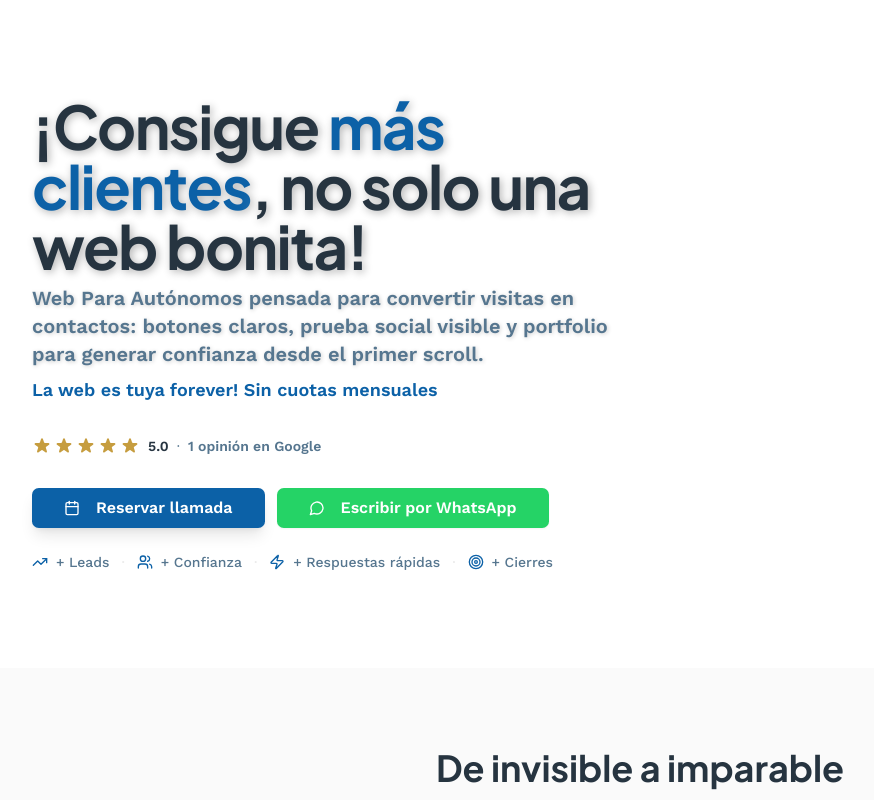
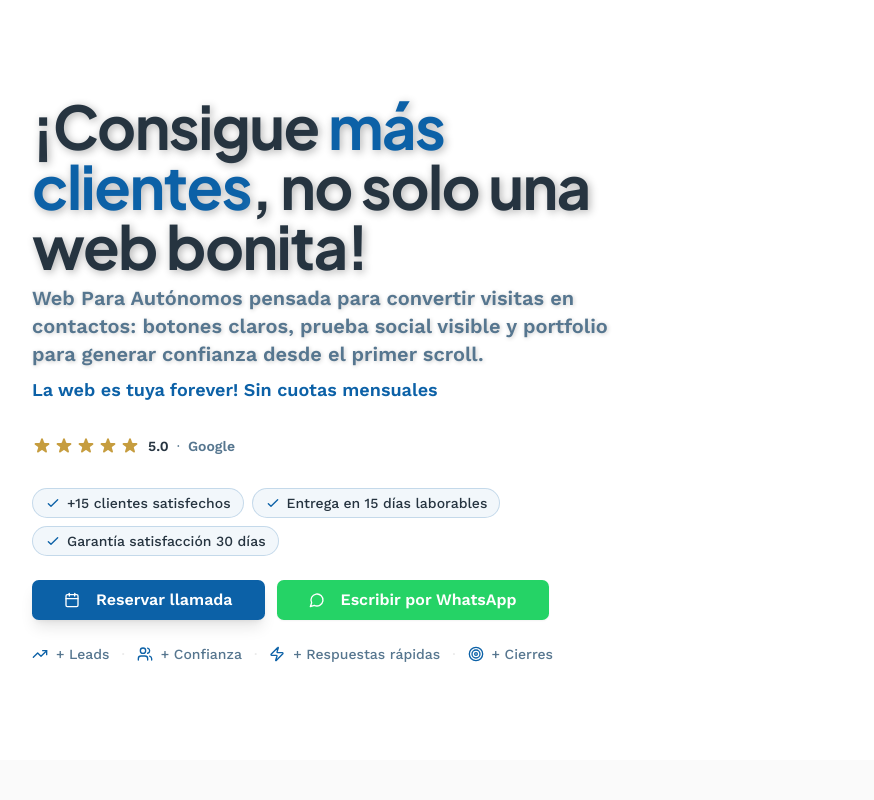
Before and after one commit to fsmartcfs-code/sg-f578bdde-0a98-4ac7-af00-b40a6d478feb-1776842642, a Next.js app: page / in a window 1280 px wide. Shown: the top 800 px of the page, without its empty margins (0-874 px from the left). Built offline with nearby package versions, Linux system fonts and the light colour scheme.

Commit message:
feat(ui): update social proof section with trust badges

```diff
--- a/src/components/Hero.tsx
+++ b/src/components/Hero.tsx
@@ -60,8 +60,30 @@ export function Hero() {
               </div>
               <span className="text-sm font-bold text-foreground">5.0</span>
               <span className="text-sm text-muted-foreground">·</span>
-              <span className="text-sm font-bold text-muted-foreground">1 opinión en Google</span>
+              <span className="text-sm font-bold text-muted-foreground">Google</span>
             </Link>
+
+            {/* Badges de confiance */}
+            <div className="flex flex-wrap gap-2 justify-center lg:justify-start">
+              <div className="flex items-center gap-1.5 bg-primary/5 border border-primary/20 rounded-full px-3 py-1">
+                <svg className="w-4 h-4 text-primary" fill="none" viewBox="0 0 24 24" stroke="currentColor">
+                  <path strokeLinecap="round" strokeLinejoin="round" strokeWidth={2} d="M5 13l4 4L19 7" />
+                </svg>
+                <span className="text-sm font-medium text-foreground">+15 clientes satisfechos</span>
+              </div>
+              <div className="flex items-center gap-1.5 bg-primary/5 border border-primary/20 rounded-full px-3 py-1">
+                <svg className="w-4 h-4 text-primary" fill="none" viewBox="0 0 24 24" stroke="currentColor">
+                  <path strokeLinecap="round" strokeLinejoin="round" strokeWidth={2} d="M5 13l4 4L19 7" />
+                </svg>
+                <span className="text-sm font-medium text-foreground">Entrega en 15 días laborables</span>
+              </div>
+              <div className="flex items-center gap-1.5 bg-primary/5 border border-primary/20 rounded-full px-3 py-1">
+                <svg className="w-4 h-4 text-primary" fill="none" viewBox="0 0 24 24" stroke="currentColor">
+                  <path strokeLinecap="round" strokeLinejoin="round" strokeWidth={2} d="M5 13l4 4L19 7" />
+                </svg>
+                <span className="text-sm font-medium text-foreground">Garantía satisfacción 30 días</span>
+              </div>
+            </div>
 
             <div className="flex flex-col sm:flex-row gap-3">
               <Button size="lg" className="text-base font-semibold shadow-lg hover:shadow-xl transition-shadow w-full sm:w-auto" asChild>
```
